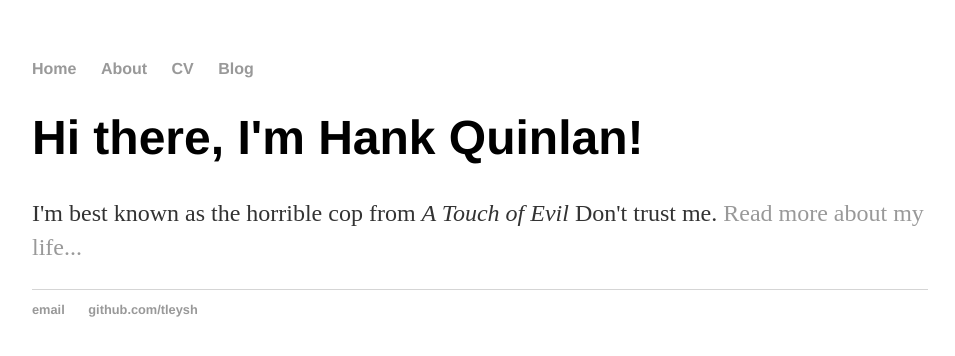
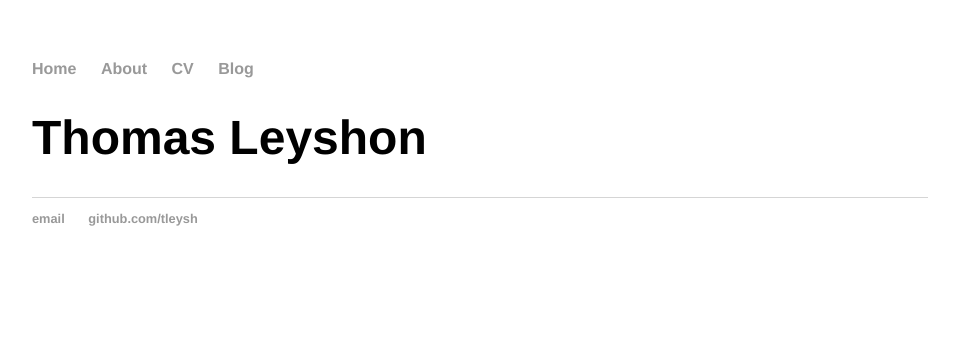
Before and after one commit to tleysh/tleysh.github.io, a Jekyll site: the page built from index.html, in a window 1280 px wide. Shown: the top 356 px of the page, without its empty margins (160-1115 px from the left). Built offline with Jekyll 4.4.1, drawn with Linux system fonts in a browser that asks for light colours.

Commit message:
Update index.html

```diff
--- a/index.html
+++ b/index.html
@@ -3,6 +3,5 @@ layout: default
 title: Hank Quinlan, Horrible Cop
 ---
 <div class="blurb">
-	<h1>Hi there, I'm Hank Quinlan!</h1>
-	<p>I'm best known as the horrible cop from <em>A Touch of Evil</em> Don't trust me. <a href="/about">Read more about my life...</a></p>
+	<h1>Thomas Leyshon</h1>
 </div><!-- /.blurb -->
```
